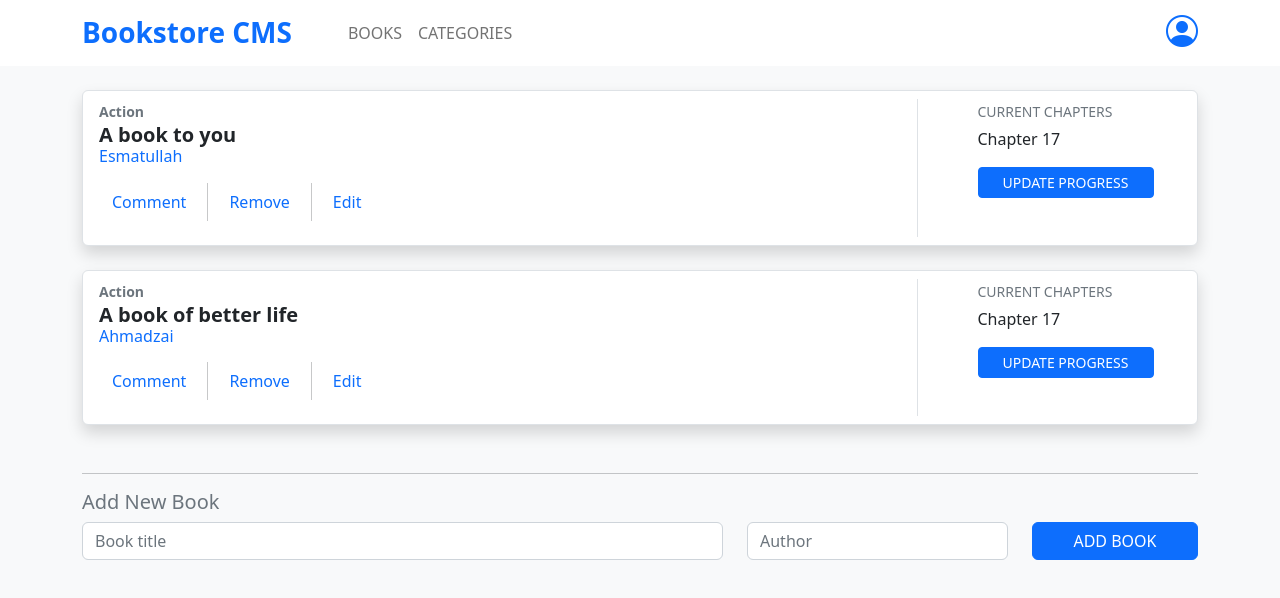
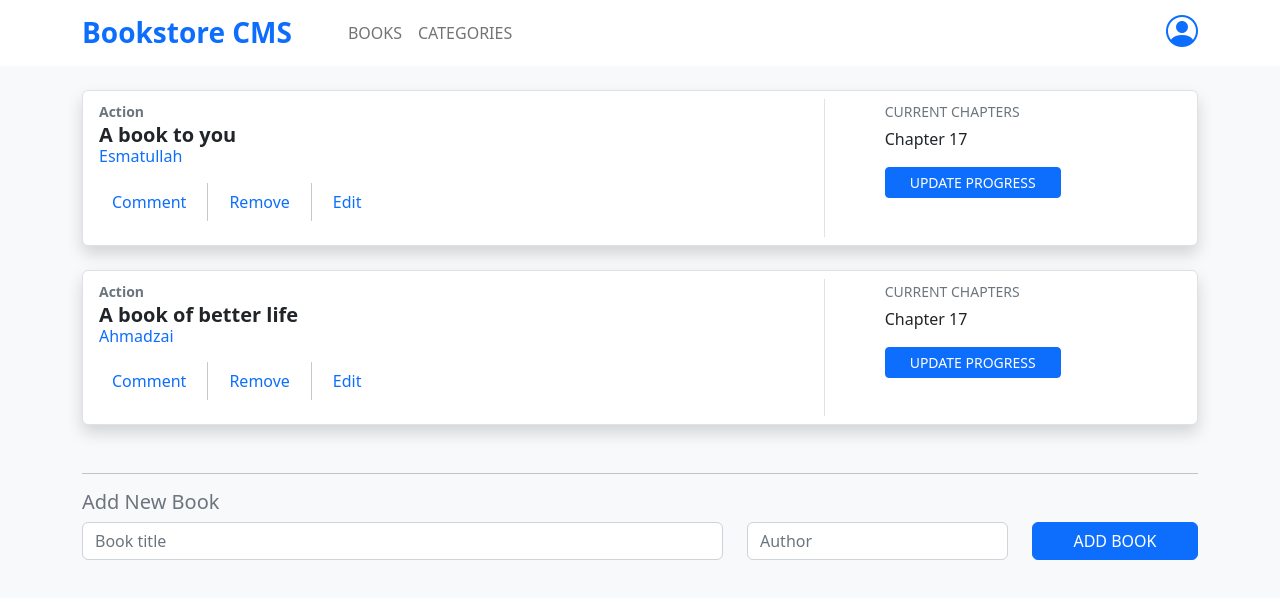
Before and after one commit to eaesmat/BookStore, a React (Create React App) app: page / in a window 1280 px wide. Shown: the top 598 px of the page. Built offline with nearby package versions, Linux system fonts and the light colour scheme.

Commit message:
Hide overflow in book cards

```diff
--- a/src/Components/Book.js
+++ b/src/Components/Book.js
@@ -9,7 +9,7 @@ const Books = ({ title, author, id }) => {
     <div className="container">
       <div className="container mt-4 border bg-white rounded shadow px-3 py-2 ">
         <div className="row">
-          <div className="col-6">
+          <div className="col">
             <small className="text-secondary fw-bold">Action</small>
             <h5 className="fw-bold">
               {title}
@@ -35,8 +35,8 @@ const Books = ({ title, author, id }) => {
               </li>
             </ul>
           </div>
-          <div className="col-3" />
-          <div className="col-3 border-start">
+          <div className="col" />
+          <div className="col border-start">
             <div className="ps-5">
               <small className="text-secondary ">CURRENT CHAPTERS</small>
               <p className="pt-1">Chapter 17</p>
```
